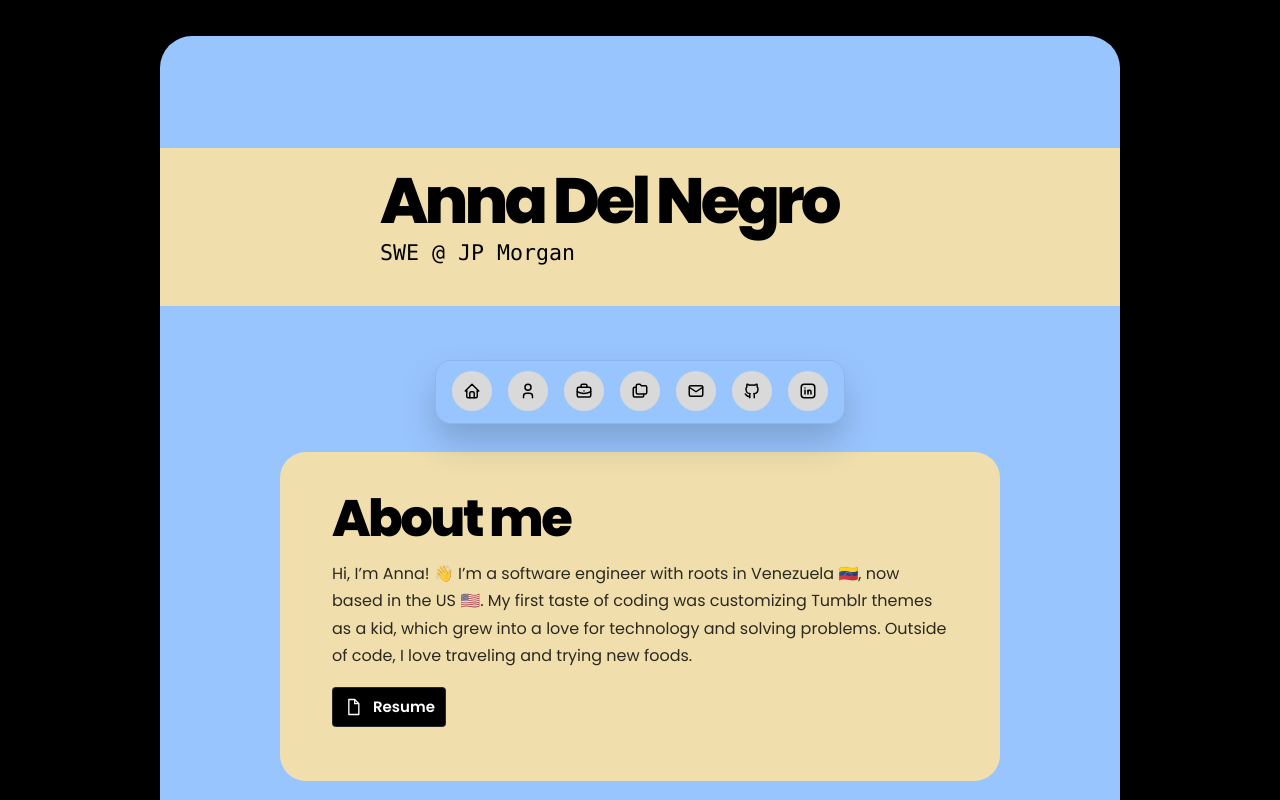
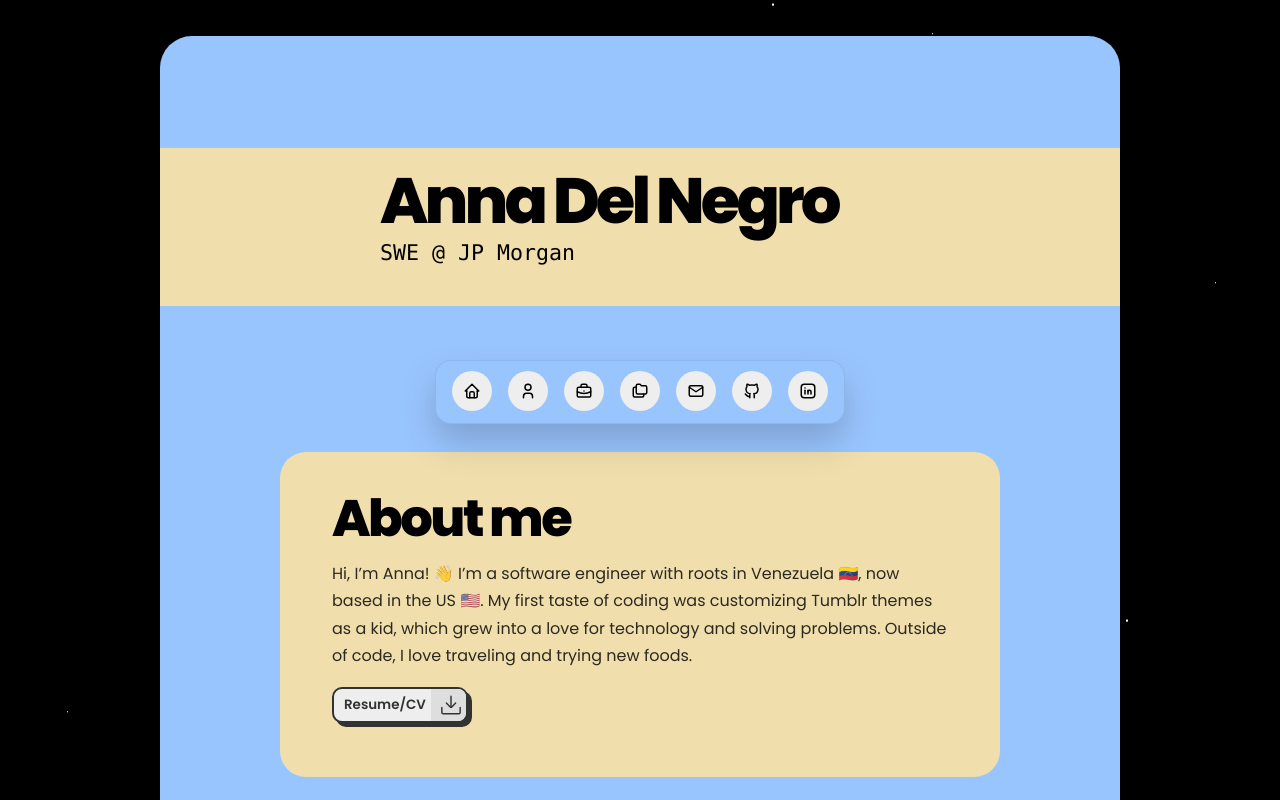
Before and after one commit to annadelnegro/portfolio, a React app: page / in a window 1280 px wide. Shown: the top 800 px of the page. Built offline with nearby package versions, Linux system fonts and the light colour scheme; the HTML template or start-up script is replaced by a standard one.

Commit message:
ui small fixes + updated resume button

```diff
--- a/src/App.css
+++ b/src/App.css
@@ -1,10 +1,14 @@
 .portfolio-page {
+  position: relative;
   min-height: 100vh;
   background: #000;
   padding: 0 18px;
+  overflow: hidden;
 }
 
 .portfolio-shell {
+  position: relative;
+  z-index: 1;
   width: min(960px, calc(100vw - 36px));
   min-height: calc(100vh - 36px);
   margin: 36px auto 0;
@@ -16,6 +20,166 @@
   background: #99c5ff;
   border-radius: 32px 32px 0 0;
   overflow: hidden;
+}
+
+.star-container {
+  position: fixed;
+  inset: 0;
+  width: 100%;
+  height: 100%;
+  background: transparent;
+  overflow: hidden;
+  pointer-events: none;
+  z-index: 0;
+}
+
+#stars,
+#stars2,
+#stars3 {
+  position: absolute;
+  top: 0;
+  left: 0;
+  background: transparent;
+}
+
+#stars {
+  width: 1px;
+  height: 1px;
+  box-shadow:
+    126px 203px #fff,
+    288px 1210px #fff,
+    402px 1754px #fff,
+    599px 894px #fff,
+    733px 148px #fff,
+    852px 1633px #fff,
+    1011px 670px #fff,
+    1180px 1368px #fff,
+    1344px 258px #fff,
+    1492px 1199px #fff,
+    1671px 511px #fff,
+    1818px 1738px #fff,
+    1940px 911px #fff,
+    94px 1601px #fff,
+    243px 463px #fff,
+    377px 1032px #fff,
+    514px 1911px #fff,
+    655px 738px #fff,
+    791px 1436px #fff,
+    932px 286px #fff,
+    1074px 1224px #fff,
+    1215px 535px #fff,
+    1366px 1822px #fff,
+    1507px 827px #fff,
+    1649px 1339px #fff,
+    1796px 232px #fff,
+    1918px 1544px #fff,
+    67px 964px #fff,
+    211px 1741px #fff,
+    353px 608px #fff,
+    498px 1265px #fff,
+    642px 324px #fff,
+    786px 1678px #fff,
+    930px 768px #fff,
+    1078px 1487px #fff,
+    1221px 64px #fff,
+    1362px 1098px #fff,
+    1511px 449px #fff,
+    1660px 1850px #fff,
+    1805px 602px #fff,
+    1951px 1289px #fff;
+  animation: animStar 50s linear infinite;
+}
+
+#stars::after {
+  content: "";
+  position: absolute;
+  top: 2000px;
+  width: 1px;
+  height: 1px;
+  background: transparent;
+  box-shadow: inherit;
+}
+
+#stars2 {
+  width: 2px;
+  height: 2px;
+  box-shadow:
+    174px 802px #fff,
+    312px 1564px #fff,
+    486px 245px #fff,
+    642px 1133px #fff,
+    819px 1768px #fff,
+    978px 503px #fff,
+    1142px 1292px #fff,
+    1319px 669px #fff,
+    1488px 1687px #fff,
+    1655px 368px #fff,
+    1833px 1011px #fff,
+    1972px 1490px #fff,
+    102px 1326px #fff,
+    267px 587px #fff,
+    433px 1842px #fff,
+    608px 935px #fff,
+    772px 130px #fff,
+    944px 1610px #fff,
+    1126px 746px #fff,
+    1294px 1957px #fff,
+    1479px 860px #fff,
+    1638px 127px #fff,
+    1799px 1405px #fff,
+    1944px 537px #fff;
+  animation: animStar 100s linear infinite;
+}
+
+#stars2::after {
+  content: "";
+  position: absolute;
+  top: 2000px;
+  width: 2px;
+  height: 2px;
+  background: transparent;
+  box-shadow: inherit;
+}
+
+#stars3 {
+  width: 3px;
+  height: 3px;
+  box-shadow:
+    220px 991px #fff,
+    502px 1461px #fff,
+    811px 438px #fff,
+    1096px 1710px #fff,
+    1403px 729px #fff,
+    1675px 191px #fff,
+    1936px 1337px #fff,
+    120px 1790px #fff,
+    406px 605px #fff,
+    716px 1185px #fff,
+    996px 165px #fff,
+    1308px 1524px #fff,
+    1593px 936px #fff,
+    1842px 1762px #fff;
+  animation: animStar 150s linear infinite;
+}
+
+#stars3::after {
+  content: "";
+  position: absolute;
+  top: 2000px;
+  width: 3px;
+  height: 3px;
+  background: transparent;
+  box-shadow: inherit;
+}
+
+@keyframes animStar {
+  from {
+    transform: translateY(0);
+  }
+
+  to {
+    transform: translateY(-2000px);
+  }
 }
 
 .hero-card {
@@ -143,66 +307,73 @@
   width: 100%;
 }
 
-/* From Uiverse.io by barisdogansutcu */
-.download-button {
+/* From Uiverse.io by Tsiangana */
+.button {
+  --main-focus: #2d8cf0;
+  --font-color: #323232;
+  --bg-color-sub: #dedede;
+  --bg-color: #eee;
+  --main-color: #323232;
   position: relative;
-  border-width: 0;
-  color: white;
-  font-size: 15px;
-  font-weight: 600;
+  width: 136px;
+  height: 36px;
   cursor: pointer;
-  border-radius: 4px;
-  z-index: 1;
-  display: inline-block;
+  display: flex;
+  align-items: center;
+  border: 2px solid var(--main-color);
+  box-shadow: 4px 4px var(--main-color);
+  background-color: var(--bg-color);
+  border-radius: 10px;
+  overflow: hidden;
   margin-top: 18px;
+  padding: 0;
 }
 
-.download-button .docs {
-  display: flex;
-  align-items: center;
-  justify-content: space-between;
-  gap: 10px;
-  min-height: 40px;
-  padding: 0 10px;
-  border-radius: 4px;
-  z-index: 1;
-  background-color: #000;
-  border: solid 1px #e8e8e82d;
-  transition: all 0.5s cubic-bezier(0.77, 0, 0.175, 1);
+.button,
+.button__icon,
+.button__text {
+  transition: all 0.3s;
 }
 
-.download-button:hover {
-  box-shadow:
-    rgba(0, 0, 0, 0.25) 0px 54px 55px,
-    rgba(0, 0, 0, 0.12) 0px -12px 30px,
-    rgba(0, 0, 0, 0.12) 0px 4px 6px,
-    rgba(0, 0, 0, 0.17) 0px 12px 13px,
-    rgba(0, 0, 0, 0.09) 0px -3px 5px;
+.button .button__text {
+  transform: translateX(10px);
+  color: var(--font-color);
+  font-weight: 600;
+  font-size: 0.84rem;
 }
 
-.download {
+.button .button__icon {
   position: absolute;
-  inset: 0;
+  transform: translateX(97px);
+  height: 100%;
+  width: 39px;
+  background-color: var(--bg-color-sub);
   display: flex;
   align-items: center;
   justify-content: center;
-  max-width: 90%;
-  margin: 0 auto;
-  z-index: -1;
-  border-radius: 4px;
-  transform: translateY(0%);
-  background-color: #01e056;
-  border: solid 1px #01e0572d;
-  transition: all 0.5s cubic-bezier(0.77, 0, 0.175, 1);
 }
 
-.download-button:hover .download {
-  transform: translateY(100%);
+.button .svg {
+  width: 20px;
+  fill: var(--main-color);
 }
 
-.download svg polyline,
-.download svg line {
-  animation: docs 1s infinite;
+.button:hover {
+  background: var(--bg-color);
+}
+
+.button:hover .button__text {
+  color: transparent;
+}
+
+.button:hover .button__icon {
+  width: 134px;
+  transform: translateX(0);
+}
+
+.button:active {
+  transform: translate(3px, 3px);
+  box-shadow: 0px 0px var(--main-color);
 }
 
 .notification {
--- a/src/App.tsx
+++ b/src/App.tsx
@@ -74,6 +74,12 @@ const workTimelineData = workExperience.map((role) => ({
 function App() {
   return (
     <main className="portfolio-page">
+      <div className="star-container" aria-hidden="true">
+        <div id="stars" />
+        <div id="stars2" />
+        <div id="stars3" />
+      </div>
+
       <div className="portfolio-shell">
         <section className="hero-card blob" id="home" aria-labelledby="intro-name">
           <div className="hero-copy">
@@ -95,52 +101,34 @@ function App() {
             I’m a software engineer with roots in Venezuela 🇻🇪, now based in the US 🇺🇸. My first taste of coding was customizing Tumblr themes as a kid, which grew into a love for technology and solving problems. Outside of code, I love traveling and trying new foods.
           </p>
 
-          <a className="download-button" href="/resume.pdf" download>
-            <span className="docs">
+          <button
+            className="button"
+            type="button"
+            onClick={() => {
+              const link = document.createElement('a')
+              link.href = '/resume.pdf'
+              link.download = 'resume.pdf'
+              link.click()
+            }}
+            aria-label="Download resume or CV"
+          >
+            <span className="button__text">Resume/CV</span>
+            <span className="button__icon">
               <svg
-                viewBox="0 0 24 24"
-                width="20"
-                height="20"
+                xmlns="http://www.w3.org/2000/svg"
                 fill="none"
+                viewBox="0 0 35 35"
+                id="bdd05811-e15d-428c-bb53-8661459f9307"
+                data-name="Layer 2"
+                className="svg"
                 aria-hidden="true"
               >
-                <path
-                  d="M7 3h7l5 5v13H7z"
-                  stroke="currentColor"
-                  strokeWidth="1.6"
-                  strokeLinejoin="round"
-                />
-                <path d="M14 3v5h5" stroke="currentColor" strokeWidth="1.6" />
-              </svg>
-              Resume
-            </span>
-
-            <span className="download" aria-hidden="true">
-              <svg
-                viewBox="0 0 24 24"
-                width="18"
-                height="18"
-                fill="none"
-              >
-                <polyline
-                  points="6 10 12 16 18 10"
-                  stroke="currentColor"
-                  strokeWidth="1.8"
-                  strokeLinecap="round"
-                  strokeLinejoin="round"
-                />
-                <line
-                  x1="12"
-                  y1="4"
-                  x2="12"
-                  y2="15"
-                  stroke="currentColor"
-                  strokeWidth="1.8"
-                  strokeLinecap="round"
-                />
+                <path d="M17.5,22.131a1.249,1.249,0,0,1-1.25-1.25V2.187a1.25,1.25,0,0,1,2.5,0V20.881A1.25,1.25,0,0,1,17.5,22.131Z"></path>
+                <path d="M17.5,22.693a3.189,3.189,0,0,1-2.262-.936L8.487,15.006a1.249,1.249,0,0,1,1.767-1.767l6.751,6.751a.7.7,0,0,0,.99,0l6.751-6.751a1.25,1.25,0,0,1,1.768,1.767l-6.752,6.751A3.191,3.191,0,0,1,17.5,22.693Z"></path>
+                <path d="M31.436,34.063H3.564A3.318,3.318,0,0,1,.25,30.749V22.011a1.25,1.25,0,0,1,2.5,0v8.738a.815.815,0,0,0,.814.814H31.436a.815.815,0,0,0,.814-.814V22.011a1.25,1.25,0,1,1,2.5,0v8.738A3.318,3.318,0,0,1,31.436,34.063Z"></path>
               </svg>
             </span>
-          </a>
+          </button>
         </section>
 
         <section className="about-education-wrap" aria-label="Education">
--- a/src/components/ui/floating-dock.tsx
+++ b/src/components/ui/floating-dock.tsx
@@ -174,7 +174,7 @@ function IconContainer({
         style={{ width, height }}
         onMouseEnter={() => setHovered(true)}
         onMouseLeave={() => setHovered(false)}
-        className="relative flex aspect-square items-center justify-center rounded-full bg-[#d9d9d9]"
+        className="relative flex aspect-square items-center justify-center rounded-full bg-[#eee]"
       >
         <AnimatePresence>
           {hovered && (
```
